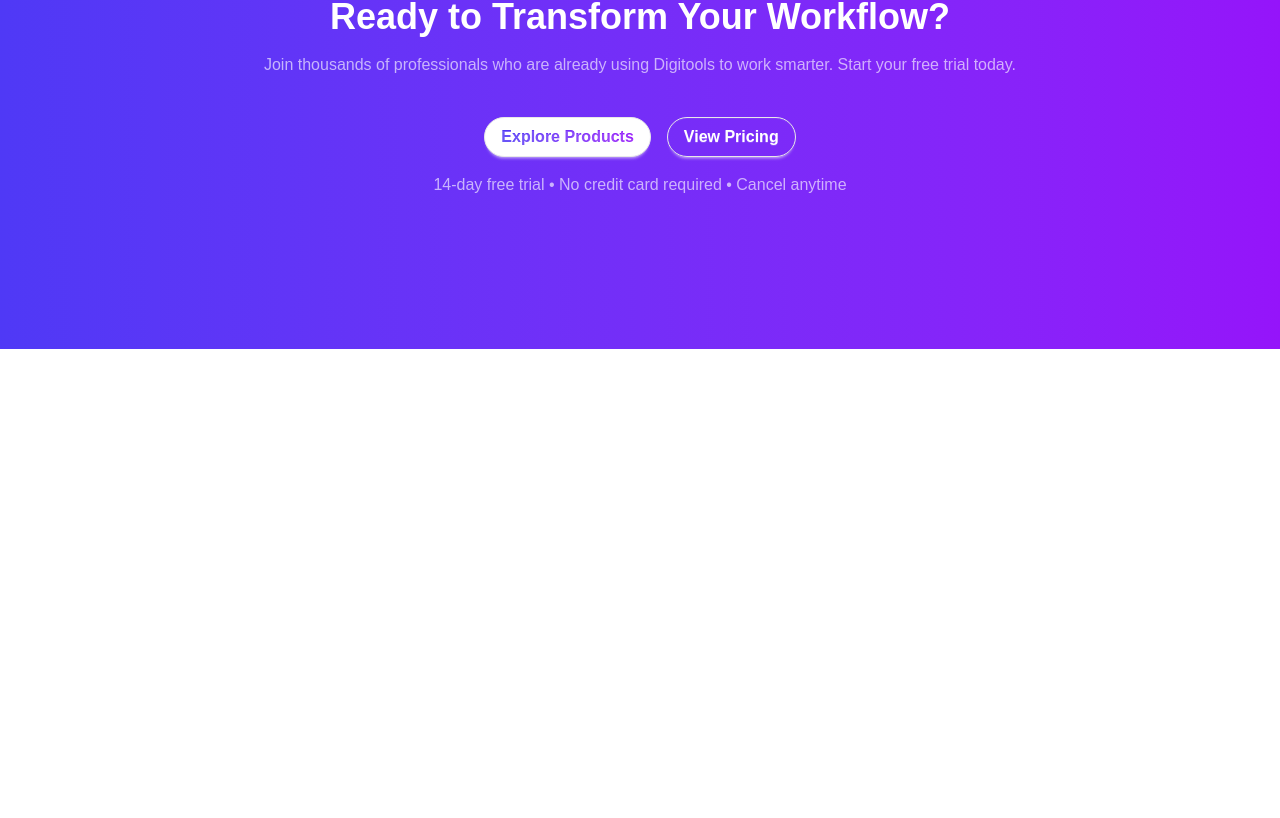
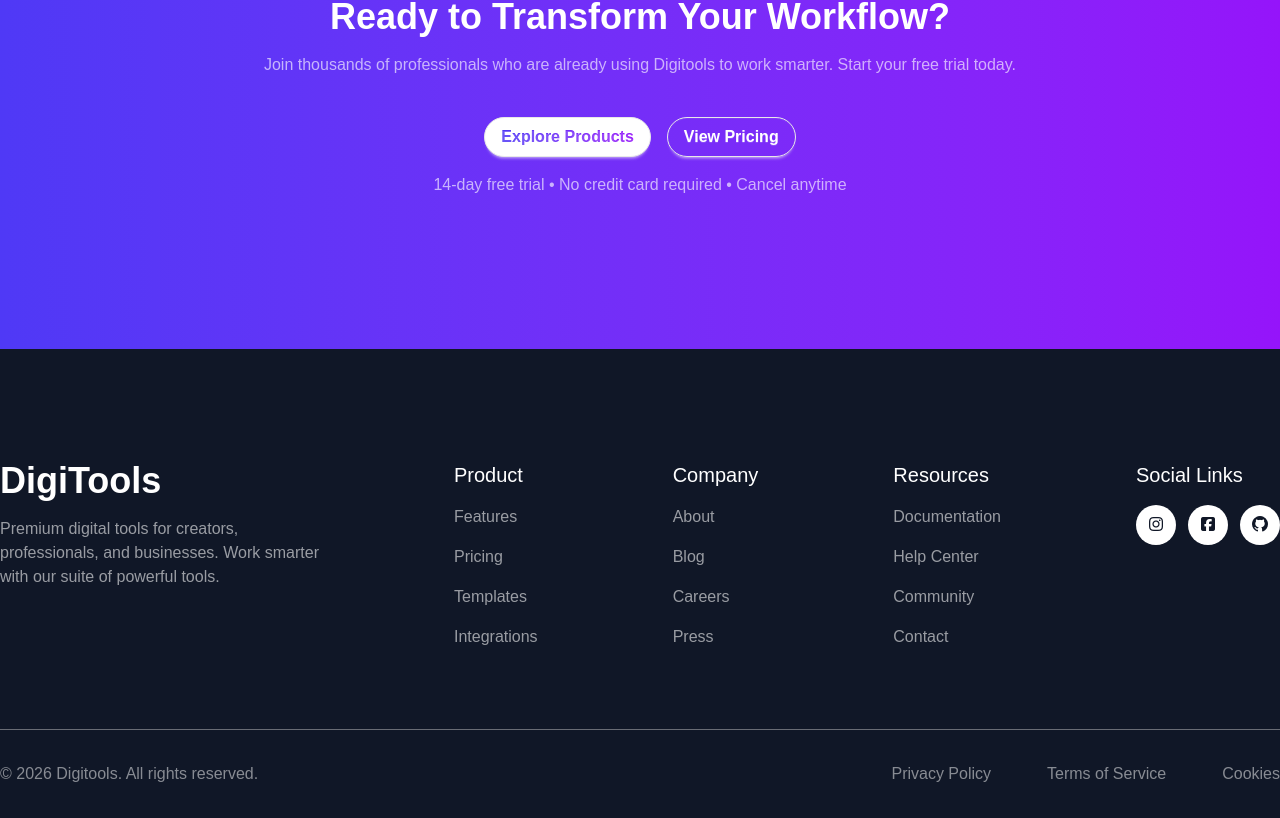
Before and after one commit to rakib97j/DigiTools, a React (Vite) app: page / in a window 1280 px wide. Shown: the part 1277-2095 px from the top of the page. Before the commit the page ends 1626 px from the top, so only its background shows below. Built offline with nearby package versions, Linux system fonts and the light colour scheme.

Commit message:
Footer added with responsive

```diff
--- a/index.html
+++ b/index.html
@@ -2,9 +2,11 @@
 <html lang="en">
   <head>
     <meta charset="UTF-8" />
-    <link rel="icon" type="image/svg+xml" href="/favicon.svg" />
+    <link rel="shortcut icon" href="public/rocket.png" type="image/x-icon">
     <meta name="viewport" content="width=device-width, initial-scale=1.0" />
     <title>DigiTools</title>
+
+    <link rel="stylesheet" href="https://cdnjs.cloudflare.com/ajax/libs/font-awesome/7.0.1/css/all.min.css" integrity="sha512-2SwdPD6INVrV/lHTZbO2nodKhrnDdJK9/kg2XD1r9uGqPo1cUbujc+IYdlYdEErWNu69gVcYgdxlmVmzTWnetw==" crossorigin="anonymous" referrerpolicy="no-referrer" />
   </head>
   <body>
     <div id="root"></div>
--- a/src/Components/Banner.jsx
+++ b/src/Components/Banner.jsx
@@ -43,7 +43,7 @@
         </div>
         {/* Right  */}
         <div>
-          <img src={bannerImg} alt="" />
+          <img src={bannerImg} alt="This is Banner image" />
         </div>
       </div>
     );
--- /dev/null
+++ b/src/Components/Footer.jsx
@@ -0,0 +1,119 @@
+const Footer = () => {
+    return (
+      <div className="container mx-auto text-white ">
+        {/* First Part of Footer */}
+        <div className="border-b border-[#cecece77] pb-20 flex flex-wrap justify-center md:justify-between gap-y-10">
+          {/* First Part 1st col */}
+          <div className="w-full sm:w-1/2 lg:w-auto text-center md:text-left">
+            <h1 className="text-white text-4xl font-black mb-4">DigiTools</h1>
+            <p className=" text-base font-normal text-[#fafafa96] ">
+              Premium digital tools for creators, <br /> professionals, and
+              businesses. Work smarter <br /> with our suite of powerful tools.
+            </p>
+          </div>
+          {/* First Part 2nd col */}
+          <div className="w-full sm:w-1/2 lg:w-auto text-center md:text-left">
+            <h4 className="mb-4 font-medium text-xl">Product</h4>
+            <ul className=" space-y-4 text-base font-normal text-[#fafafa96] ">
+              <li>
+                <a href="#">Features</a>
+              </li>
+              <li>
+                <a href="#">Pricing</a>
+              </li>
+              <li>
+                <a href="#">Templates</a>
+              </li>
+              <li>
+                <a href="#">Integrations</a>
+              </li>
+            </ul>
+          </div>
+          {/* First Part 3rd col */}
+          <div className="w-full sm:w-1/2 lg:w-auto text-center md:text-left">
+            <h4 className="mb-4 font-medium text-xl">Company</h4>
+            <ul className=" space-y-4 text-base font-normal text-[#fafafa96] ">
+              <li>
+                <a href="#">About</a>
+              </li>
+              <li>
+                <a href="#">Blog</a>
+              </li>
+              <li>
+                <a href="#">Careers</a>
+              </li>
+              <li>
+                <a href="#">Press</a>
+              </li>
+            </ul>
+          </div>
+          {/* First Part 4th col */}
+          <div className="w-full sm:w-1/2 lg:w-auto text-center md:text-left">
+            <h4 className="mb-4 font-medium text-xl">Resources</h4>
+            <ul className=" space-y-4 text-base font-normal text-[#fafafa96] ">
+              <li>
+                <a href="#">Documentation</a>
+              </li>
+              <li>
+                <a href="#">Help Center</a>
+              </li>
+              <li>
+                <a href="#">Community</a>
+              </li>
+              <li>
+                <a href="#">Contact</a>
+              </li>
+            </ul>
+          </div>
+          {/* First Part 5th col */}
+          <div className="w-full sm:w-1/2 lg:w-auto text-center md:text-left">
+            <h1 className="mb-4 font-medium text-xl">Social Links</h1>
+            <div className="flex gap-3 justify-center md:justify-start">
+              <a
+                href="https://www.instagram.com/rakib97j/ "
+                className="px-2.5 py-2  rounded-full bg-white"
+              >
+                <i class="fa-brands fa-instagram text-[#101727]"></i>
+              </a>
+              <a
+                href="https://www.facebook.com/rakib97j "
+                className="px-2.5 py-2  rounded-full bg-white"
+              >
+                <i class="fa-brands fa-square-facebook text-[#101727]"></i>
+              </a>
+              <a
+                href="https://github.com/rakib97j "
+                className="px-2.5 py-2  rounded-full bg-white"
+              >
+                <i class="fa-brands fa-github text-[#101727]"></i>
+              </a>
+            </div>
+          </div>
+        </div>
+
+        {/* Second Part of footer */}
+        <div className="md:flex text-center md:items-start justify-between mt-8 text-[#fafafa83] text-base font-normal">
+          {/* 2nd first Part  */}
+          <div>
+            <p>© 2026 Digitools. All rights reserved.</p>
+          </div>
+          {/* 2nd Second Part */}
+          <div className=" ">
+            <ul className="flex gap-14 md:mx-0 mx-3">
+              <li>
+                <a href="#">Privacy Policy</a>
+              </li>
+              <li>
+                <a href="#">Terms of Service</a>
+              </li>
+              <li>
+                <a href="#">Cookies</a>
+              </li>
+            </ul>
+          </div>
+        </div>
+      </div>
+    );
+};
+
+export default Footer;
--- a/src/Components/Stats.jsx
+++ b/src/Components/Stats.jsx
@@ -7,7 +7,8 @@
             Active Users
           </p>
         </div>
-        <div className="text-center">
+
+        <div className="text-center ">
           <h1 className="text-[#FFFFFF] font-extrabold text-6xl  mb-3">200+</h1>
           <p className="text-[#ffffff8e] text-2xl font-medium mb-5 sm:mb-0">
             Premium Tools
--- a/src/Pages/Home.jsx
+++ b/src/Pages/Home.jsx
@@ -1,4 +1,5 @@
 import Banner from "../Components/Banner";
+import Footer from "../Components/Footer";
 import NavBar from "../Components/NavBar";
 import ReadyTo from "../Components/ReadyTo";
 import Stats from "../Components/Stats";
@@ -6,39 +7,29 @@
 const Home = () => {
   return (
     <div>
-
-
-
-
       {/* Nav Bar */}
       <NavBar></NavBar>
-
-
-
 
       {/* Banner section  */}
       <div className="container mx-auto  ">
         <Banner></Banner>
       </div>
 
-
-
-
       {/* State  Section*/}
       <div className="bg-gradient-to-r from-[#4F39F6] to-[#9514FA] md:py-16 py-10  ">
         <Stats></Stats>
       </div>
-
-
-
-
 
       {/* Ready To Transform Section */}
       <div className="bg-gradient-to-r from-[#4F39F6] to-[#9514FA] mt-28 ">
         <ReadyTo></ReadyTo>
       </div>
 
+      {/* Footer Section  */}
 
+      <div className=" bg-[#101727] pt-28 pb-8">
+        <Footer></Footer>
+      </div>
     </div>
   );
 };
```
